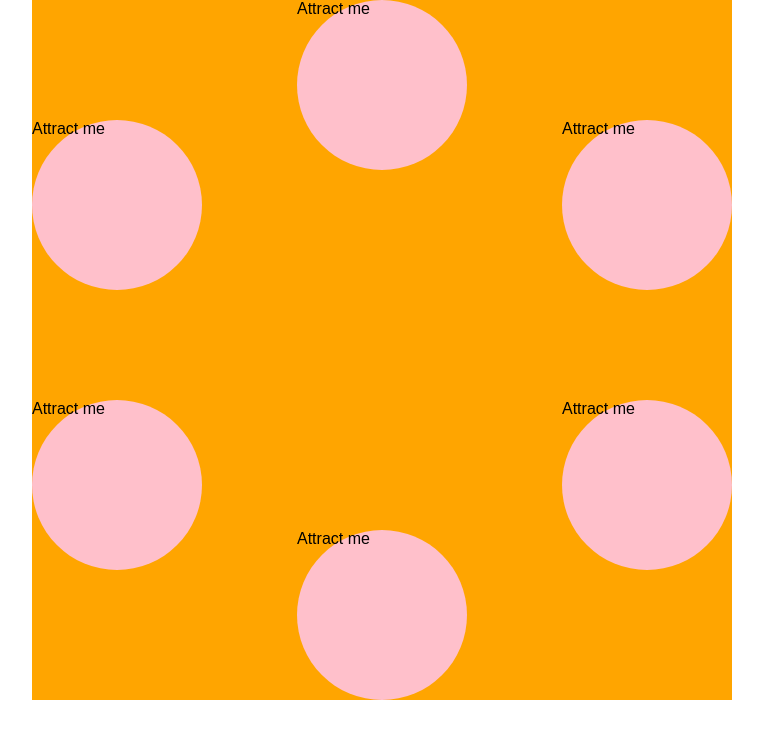
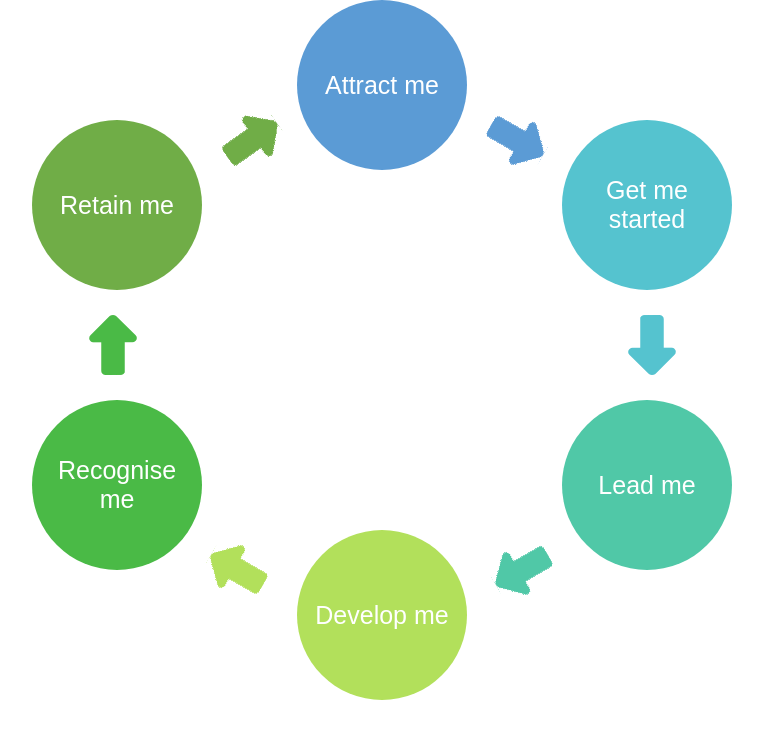
Before and after one commit to Dayne-Game/TestFolder, a plain HTML site: page dayne/index.html in a window 1280 px wide. Shown: the whole page, without its empty margins (258-1021 px from the left). Drawn offline with Linux system fonts and the light colour scheme.

Commit message:
Added me stuff

```diff
--- a/dayne/index.html
+++ b/dayne/index.html
@@ -9,23 +9,29 @@
 </head>
 <body>
     <div class="wrapper">
-        <a class="circle circle-one">
+        <a class="circle circle-one" href="https://daynegame.me">
             <p class="circle-text">Attract me</p>
+            <div class="arrow circle-one"></div>
         </a>
-        <a class="circle circle-two">
-            <p class="circle-text">Attract me</p>
+        <a class="circle circle-two" href="https://daynegame.me">
+            <p class="circle-text">Get me started</p>
+            <div class="arrow circle-two"></div>
         </a>
-        <a class="circle circle-three">
-            <p class="circle-text">Attract me</p>
+        <a class="circle circle-three" href="https://daynegame.me">
+            <p class="circle-text">Lead me</p>
+            <div class="arrow circle-three"></div>
         </a>
-        <a class="circle circle-four">
-            <p class="circle-text">Attract me</p>
+        <a class="circle circle-four" href="https://daynegame.me">
+            <p class="circle-text">Develop me</p>
+            <div class="arrow circle-four"></div>
         </a>
-        <a class="circle circle-five">
-            <p class="circle-text">Attract me</p>
+        <a class="circle circle-five" href="https://daynegame.me">
+            <p class="circle-text">Recognise me</p>
+            <div class="arrow circle-five"></div>
         </a>
-        <a class="circle circle-six">
-            <p class="circle-text">Attract me</p>
+        <a class="circle circle-six" href="https://daynegame.me">
+            <p class="circle-text">Retain me</p>
+            <div class="arrow circle-six"></div>
         </a>
     </div>
 </body>
--- a/dayne/style.css
+++ b/dayne/style.css
@@ -12,7 +12,6 @@ a {
 }
 
 .wrapper {
-    background: red;
     display: flex;
     justify-content: center;
     align-items: center;
@@ -31,41 +30,123 @@ a {
     width: 85px;
     border-radius: 100%;
     position: absolute;
+
+    display: flex;
+    justify-content: center;
+    align-items: center;
 }
 
 .circle-one {
+    background: #5b9bd5;
     top: 0;
 }
 .circle-two {
+    background: #55c3cf;
     top: 55px;
     right: 0;
 }
 
 .circle-three {
+    background: #50c8a7;
     top: 200px;
     right: 0;
 }
 
 .circle-four {
+    background: #b2e05b;
     bottom: 0;
 }
 
 .circle-five {
+    background: #4aba46;
     top: 200px;
     left: 0;
 }
 
 .circle-six {
+    background: #70ad47;
     top: 55px;
     left: 0;
+}
+
+.arrow {
+    height: 30px;
+    width: 30px;
+
+    position: absolute;
+    z-index: 100;
+    background-color: transparent !important;
+}
+
+.arrow.circle-one {
+    background-image: url('./arrows/circle-one-arrow.svg');
+    position: absolute;
+    top: 50px;
+    left: 112%;
+    transform: rotate(30deg);
+}
+
+.circle-two.arrow {
+    background-image: url('./arrows/circle-two-arrow.svg');
+    position: absolute;
+    top: 100px;
+    left: 35%;
+    transform: rotate(90deg);
+}
+
+.circle-three.arrow {
+    background-image: url('./arrows/circle-three-arrow.svg');
+    position: absolute;
+    top: 70px;
+    left: -30px;
+    transform: rotate(150deg);
+}
+
+.circle-four.arrow {
+    background-image: url('./arrows/circle-four-arrow.svg');
+    position: absolute;
+    top: 5px;
+    left: -45px;
+    transform: rotate(210deg);
+}
+
+.circle-five.arrow {
+    background-image: url('./arrows/circle-five-arrow.svg');
+    position: absolute;
+    top: -43px;
+    left: 30%;
+    transform: rotate(-90deg);
+}
+
+.circle-six.arrow {
+    background-image: url('./arrows/circle-six-arrow.svg');
+    position: absolute;
+    top: -5px;
+    left: 90px;
+    transform: rotate(-35deg);
+}
+
+.circle-text {
+    height: 60px;
+    display: flex;
+    justify-content: center;
+    align-items: center;
+    font-size: 16px;
+
+    text-align: center;
+
+
+    color: #fff;
+}
+
+.circle:hover {
+    background:#7a909e;
 }
 
 @media only screen and (min-width: 750px) {
     .wrapper {
         width: 700px;
         height: 700px;
-
-        background: orange;
     }
 
     .circle {
@@ -80,4 +161,39 @@ a {
     .circle-three, .circle-five {
         top: 400px;
     }
+
+    .arrow {
+        height: 60px;
+        width: 60px;
+    }
+
+    .circle-one.arrow {
+        top: 110px;
+        left: 190px;
+    }
+    .circle-two.arrow {
+        top: 195px;
+        left: 35%;
+    }
+    .circle-three.arrow {
+        top: 140px;
+        left: -70px;
+    }
+    .circle-four.arrow {
+        top: 10px;
+        left: -90px;
+    }
+    .circle-five.arrow {
+        top: -85px;
+        left: 30%;
+    }
+    .circle-six.arrow {
+        top: -10px;
+        left: 190px;
+    }
+
+    .circle-text {
+        font-size: 25px;
+        padding: 10px;
+    }
 }
```
Also changed, not shown: dayne/arrows/circle-five-arrow.svg (renamed from arrows/circle-five-arrow.svg), dayne/arrows/circle-four-arrow.svg (renamed from arrows/circle-four-arrow.svg), dayne/arrows/circle-one-arrow.svg (renamed from arrows/circle-one-arrow.svg), dayne/arrows/circle-six-arrow.svg (renamed from arrows/circle-six-arrow.svg), dayne/arrows/circle-three-arrow.svg (renamed from arrows/circle-three-arrow.svg), dayne/arrows/circle-two-arrow.svg (renamed from arrows/circle-two-arrow.svg).
